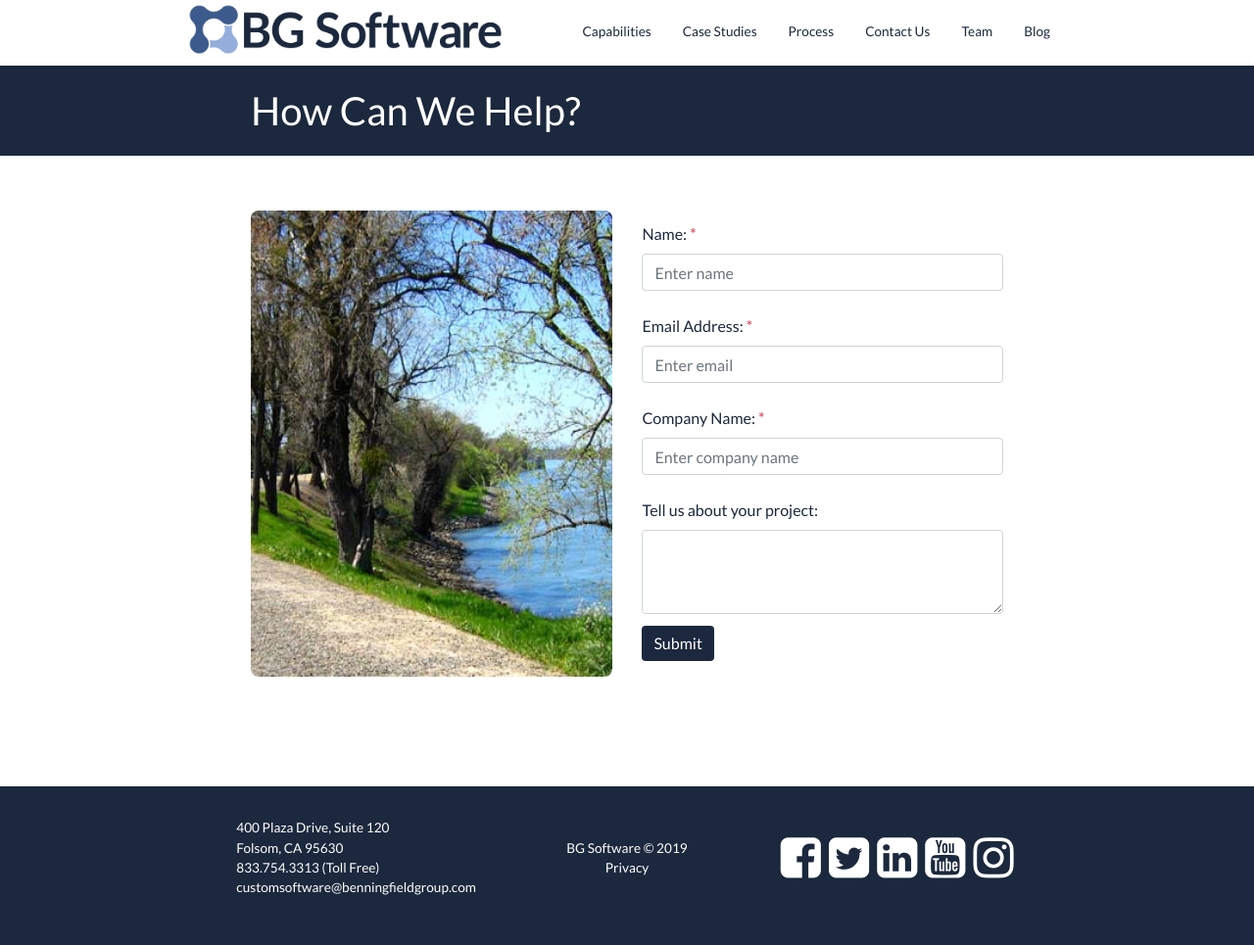
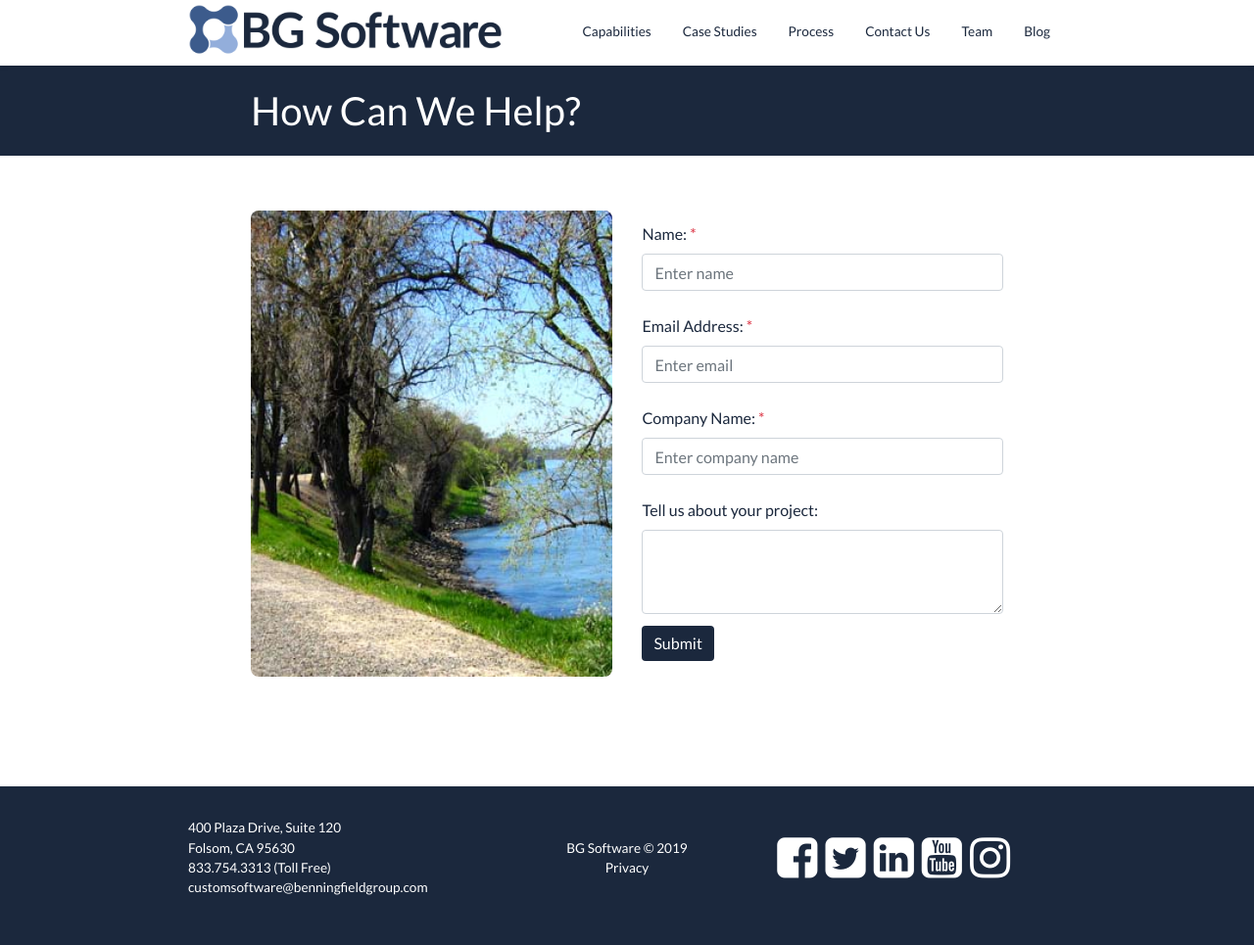
Before and after one commit to bgsoftware/company-site, a Jekyll site: the page built from contact-form.html, in a window 1280 px wide. Shown: the whole page at 98% size. Built offline with Jekyll 4.4.1, drawn with Linux system fonts in a browser that asks for light colours; comment, search, counter and statistics services are not loaded.

Commit message:
Make updates to _sass/components/_footer.scss

```diff
--- a/_sass/components/_footer.scss
+++ b/_sass/components/_footer.scss
@@ -1,10 +1,3 @@
-.footer a:hover { color: $light-blue !important; }
-
-.footer__block {
-  width: 100%;
-  padding-bottom: 1rem;
-}
-
 #footer {
   flex-direction: column;
   align-items: center;
@@ -12,9 +5,30 @@
   padding-right: 0;
 }
 
-.footer__contact-info { text-align: center; }
+.footer__block {
+  width: 100%;
+  padding-bottom: 1rem;
+}
 
-.footer__copyright, .footer__social-media { justify-content: center; }
+.footer__logo {
+  padding-left: 0.5rem;
+  padding-right: 0.5rem;
+}
+
+
+.footer__left {
+  text-align: center;
+  justify-content: center;
+}
+
+.footer__logo-link { @include transition(filter, $image-transition-speed); }
+
+.footer__logo-link:hover { filter: brightness(75%); }
+
+.footer__right, .footer__social-media {
+  justify-content: center;
+  text-align: center;
+}
 
 @mixin footer--lg() {
   #footer {
@@ -24,23 +38,25 @@
     padding-right: 4rem;
   }
 
-  .footer__block { width: 33%; }
+  .footer__block { width: 50%; }
 
-  .footer__contact-info { text-align: left;
+  .footer__left { text-align: left;
   }
 
-  .footer__copyright {
-    align-items: center;
+  .footer__right {
+    align-items: flex-end;
+    justify-content: flex-end;
+    text-align: left;
   }
 
   .footer__social-media {
-    justify-content: flex-end;
+    justify-content: flex-start;
   }
 }
 
 @mixin footer--xl() {
   #footer {
-    padding-left: 15rem;
-    padding-right: 15rem;
+    padding-left: 15%;
+    padding-right: 15%;
   }
 }
```
